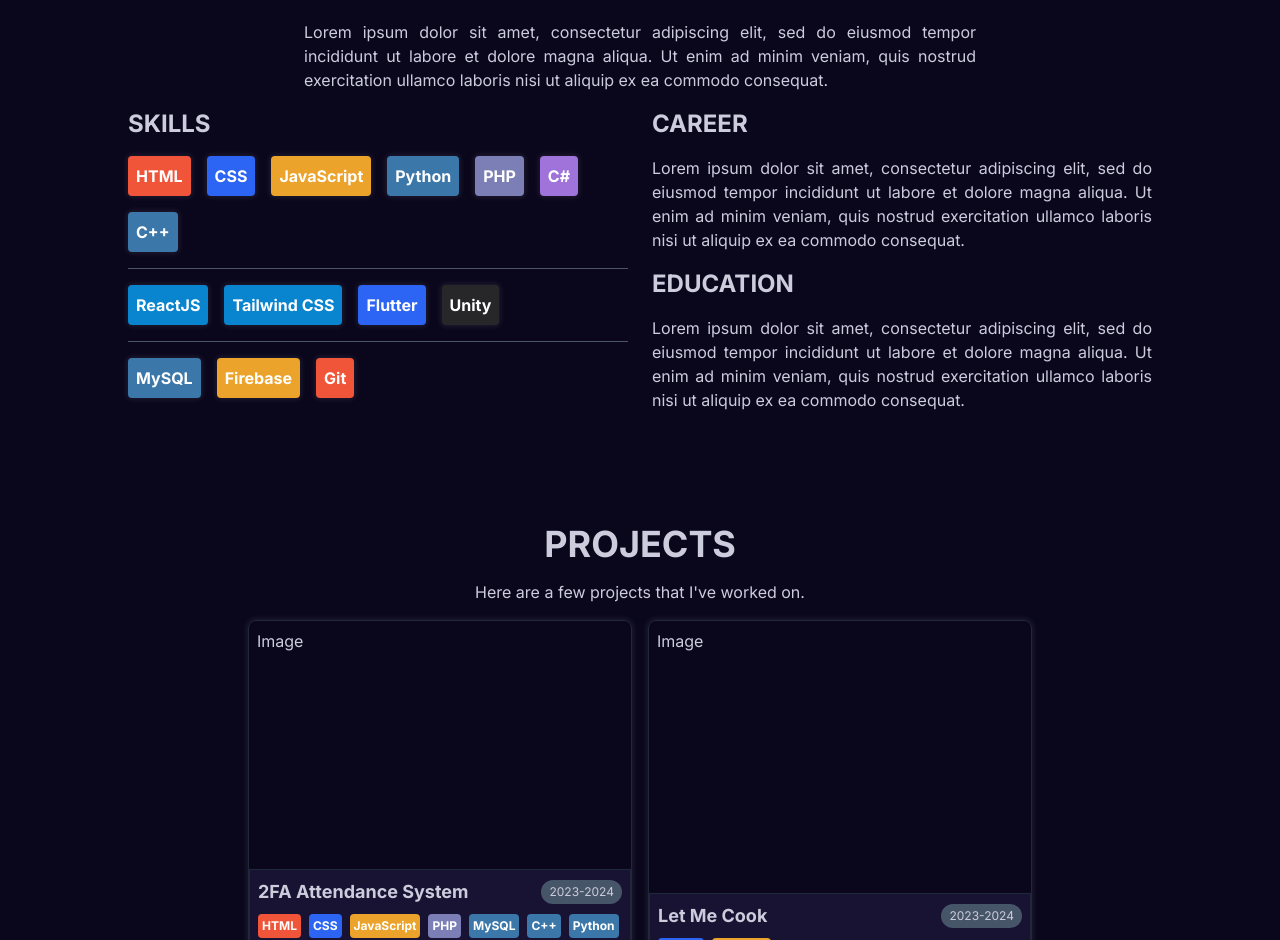
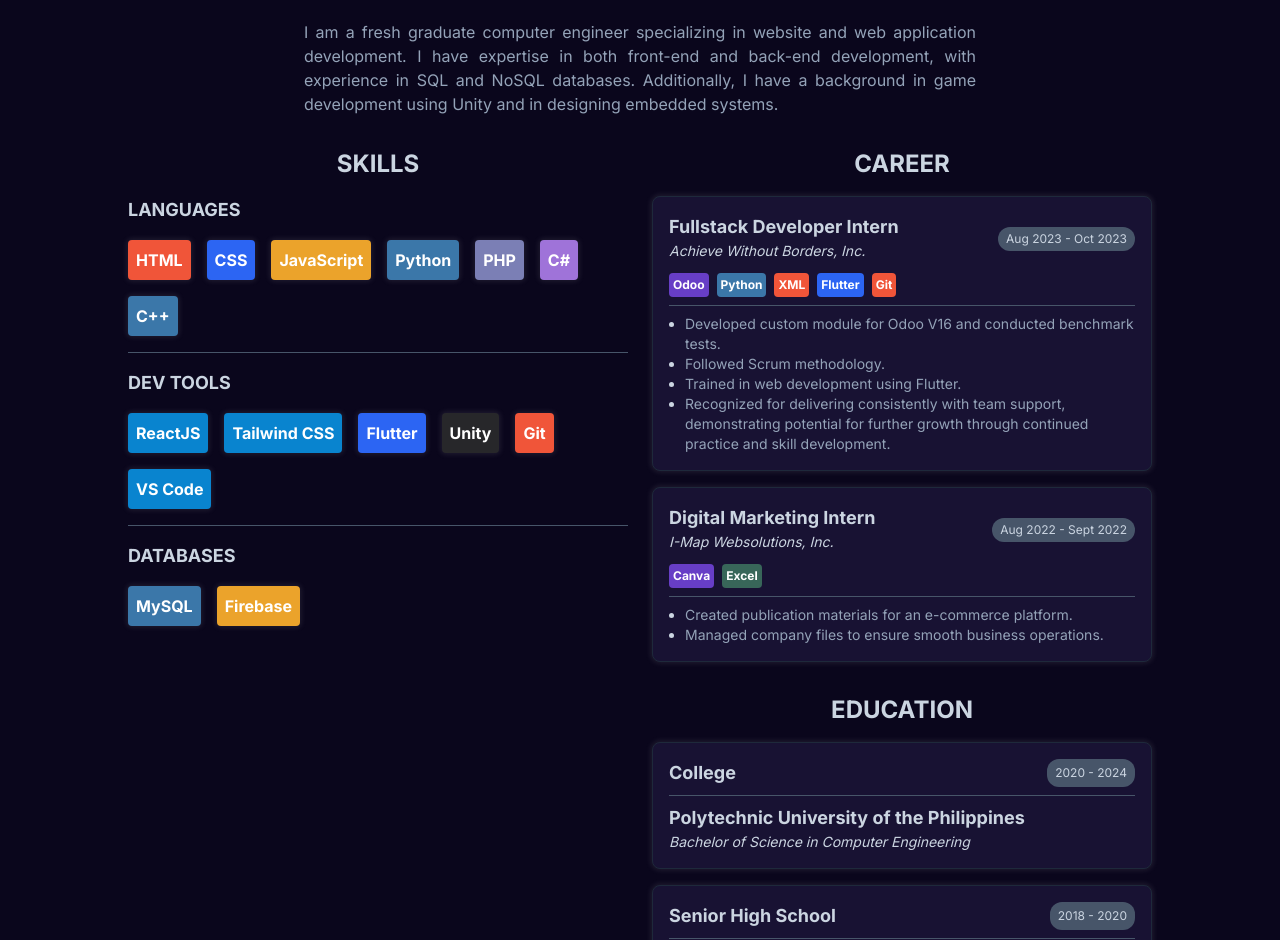
Before and after one commit to mccedddy/portfolio, a React (Create React App) app: page / in a window 1280 px wide. Shown: the part 932-1872 px from the top of the page. Built offline with nearby package versions, Linux system fonts and the light colour scheme.

Commit message:
fixed layout and added details on about

```diff
--- a/src/components/About.js
+++ b/src/components/About.js
@@ -1,20 +1,24 @@
 import React from "react";
 import SkillTile from "./SkillTile";
+import WorkTile from "./WorkTile";
+import SchoolTile from "./SchoolTile";
 
 function About() {
   return (
     <section className="w-full flex flex-col justify-center items-center p-4">
       <h1 className="text-4xl font-bold m-4">ABOUT ME</h1>
-      <h1 className="max-w-2xl text-justify">
-        Lorem ipsum dolor sit amet, consectetur adipiscing elit, sed do eiusmod
-        tempor incididunt ut labore et dolore magna aliqua. Ut enim ad minim
-        veniam, quis nostrud exercitation ullamco laboris nisi ut aliquip ex ea
-        commodo consequat.
+      <h1 className="max-w-2xl text-slate-400 text-justify">
+        I am a fresh graduate computer engineer specializing in website and web
+        application development. I have expertise in both front-end and back-end
+        development, with experience in SQL and NoSQL databases. Additionally, I
+        have a background in game development using Unity and in designing
+        embedded systems.
       </h1>
-      <div className="max-w-5xl grid grid-cols-1 md:grid-cols-2 gap-6 mt-4">
+      <div className="max-w-5xl grid grid-cols-1 md:grid-cols-2 gap-6 mt-8">
         <div className="flex flex-col gap-4">
-          <h1 className="text-justify text-2xl font-bold">SKILLS</h1>
-          <div className="flex gap-4 flex-wrap border-b border-gray-600 pb-4">
+          <h1 className="text-center text-2xl font-bold">SKILLS</h1>
+          <h1 className="text-justify text-lg font-bold">LANGUAGES</h1>
+          <div className="flex gap-4 flex-wrap border-b border-slate-600 pb-4">
             <SkillTile text="HTML" />
             <SkillTile text="CSS" />
             <SkillTile text="JavaScript" />
@@ -23,33 +27,69 @@ function About() {
             <SkillTile text="C#" />
             <SkillTile text="C++" />
           </div>
-          <div className="flex gap-4 flex-wrap border-b border-gray-600 pb-4">
+          <h1 className="text-justify text-lg font-bold">DEV TOOLS</h1>
+          <div className="flex gap-4 flex-wrap border-b border-slate-600 pb-4">
             <SkillTile text="ReactJS" />
             <SkillTile text="Tailwind CSS" />
             <SkillTile text="Flutter" />
             <SkillTile text="Unity" />
+            <SkillTile text="Git" />
+            <SkillTile text="VS Code" />
           </div>
+          <h1 className="text-justify text-lg font-bold">DATABASES</h1>
           <div className="flex gap-4">
             <SkillTile text="MySQL" />
             <SkillTile text="Firebase" />
-            <SkillTile text="Git" />
           </div>
         </div>
         <div className="flex flex-col gap-4">
-          <h1 className="text-justify text-2xl font-bold">CAREER</h1>
-          <h1 className="text-justify">
-            Lorem ipsum dolor sit amet, consectetur adipiscing elit, sed do
-            eiusmod tempor incididunt ut labore et dolore magna aliqua. Ut enim
-            ad minim veniam, quis nostrud exercitation ullamco laboris nisi ut
-            aliquip ex ea commodo consequat.
-          </h1>
-          <h1 className="text-justify text-2xl font-bold">EDUCATION</h1>
-          <h1 className="text-justify">
-            Lorem ipsum dolor sit amet, consectetur adipiscing elit, sed do
-            eiusmod tempor incididunt ut labore et dolore magna aliqua. Ut enim
-            ad minim veniam, quis nostrud exercitation ullamco laboris nisi ut
-            aliquip ex ea commodo consequat.
-          </h1>
+          <h1 className="text-center text-2xl font-bold">CAREER</h1>
+          <WorkTile
+            role="Fullstack Developer Intern"
+            company="Achieve Without Borders, Inc."
+            date="Aug 2023 - Oct 2023"
+            link="https://achievewithoutborders.com/"
+            tags={["Odoo", "Python", "XML", "Flutter", "Git"]}
+            work={[
+              "Developed custom module for Odoo V16 and conducted benchmark tests.",
+              "Followed Scrum methodology.",
+              "Trained in web development using Flutter.",
+              "Recognized for delivering consistently with team support, demonstrating potential for further growth through continued practice and skill development.",
+            ]}
+          />
+          <WorkTile
+            role="Digital Marketing Intern"
+            company="I-Map Websolutions, Inc."
+            date="Aug 2022 - Sept 2022"
+            link="https://www.imapwebsolutions.com/"
+            tags={["Canva", "Excel"]}
+            work={[
+              "Created publication materials for an e-commerce platform.",
+              "Managed company files to ensure smooth business operations.",
+            ]}
+          />
+
+          <h1 className="text-center text-2xl font-bold mt-4">EDUCATION</h1>
+          <SchoolTile
+            course="Bachelor of Science in Computer Engineering"
+            school="Polytechnic University of the Philippines"
+            grade="College"
+            date="2020 - 2024"
+            link="https://www.pup.edu.ph/"
+          />
+          <SchoolTile
+            course="Science, Technology, Engineering, & Mathematics"
+            school="University of Perpetual Help System DALTA - Molino"
+            grade="Senior High School"
+            date="2018 - 2020"
+            link="https://perpetualdalta.edu.ph/"
+          />
+          <SchoolTile
+            school="Divine Jesus Learning Center, Inc."
+            grade="Junior High School"
+            date="2014 - 2018"
+            link="https://www.djlcinc.edu.ph/"
+          />
         </div>
       </div>
     </section>
--- a/src/components/Home.js
+++ b/src/components/Home.js
@@ -7,9 +7,9 @@ function Home() {
       id="home"
     >
       <div>
-        <h1 className="text-xl">Hi! I'm</h1>
+        <h1 className="text-slate-400 text-xl">Hi! I'm</h1>
         <h1 className="text-4xl font-bold">DANIEL JOHN CEDRIC MACALLAN</h1>
-        <h1 className="text-xl">Web Developer</h1>
+        <h1 className="text-slate-400 text-xl">Web Developer</h1>
       </div>
     </section>
   );
--- a/src/components/ProjectTile.js
+++ b/src/components/ProjectTile.js
@@ -3,14 +3,14 @@ import SkillTile from "./SkillTile";
 
 function ProjectTile({ image = "Image", title, date, tags, description }) {
   return (
-    <div className="max-w-96 min-w-64 h-96 flex flex-col border border-gray-800 shadow-light-s rounded-lg hover:scale-105 transition-transform duration-200">
+    <div className="max-w-96 min-w-64 h-96 flex flex-col border border-slate-800 shadow-light-s rounded-lg hover:scale-105 transition-transform duration-200">
       <div className="h-full p-2">
         <h1>{image}</h1>
       </div>
-      <div className="flex flex-col gap-2 border border-gray-800 p-2 bg-customDark rounded-b-lg">
+      <div className="flex flex-col gap-2 border border-slate-800 p-2 bg-customDark rounded-b-lg">
         <div className="flex justify-between items-center">
           <h1 className="font-bold text-lg">{title}</h1>
-          <h1 className="text-xs bg-slate-600 rounded-xl px-2 py-1 flex justify-center items-center">
+          <h1 className="text-xs bg-slate-600 rounded-xl px-2 py-1 inline-flex items-center mt-2 sm:mt-0">
             {date}
           </h1>
         </div>
@@ -19,7 +19,7 @@ function ProjectTile({ image = "Image", title, date, tags, description }) {
             <SkillTile key={index} text={tag} type="tag" />
           ))}
         </div>
-        <h1 className="text-justify">{description}</h1>
+        <h1 className="text-slate-400 text-justify">{description}</h1>
       </div>
     </div>
   );
--- /dev/null
+++ b/src/components/SchoolTile.js
@@ -0,0 +1,31 @@
+import React from "react";
+import PropTypes from "prop-types";
+import SkillTile from "./SkillTile";
+
+function WorkTile({ course, school, grade, date, link }) {
+  return (
+    <div className="flex flex-col p-4 bg-customDark border border-slate-800 shadow-light-s rounded-lg hover:scale-105 transition-transform duration-200">
+      <div className="flex justify-between align-center">
+        <h1 className="text-lg font-bold">{grade}</h1>
+        <h1 className="text-xs bg-slate-600 rounded-xl px-2 py-1 inline-flex items-center mt-2 sm:mt-0">
+          {date}
+        </h1>
+      </div>
+      <div className="w-full pt-2 mb-2 border-b border-slate-600"></div>
+      <a href={link} className="text-lg font-bold hover:underline">
+        {school}
+      </a>
+      <h1 className="text-sm italic">{course}</h1>
+    </div>
+  );
+}
+
+WorkTile.propTypes = {
+  role: PropTypes.string.isRequired,
+  company: PropTypes.string.isRequired,
+  date: PropTypes.string.isRequired,
+  link: PropTypes.string.isRequired,
+  work: PropTypes.arrayOf(PropTypes.string).isRequired,
+};
+
+export default WorkTile;
--- a/src/components/SkillTile.js
+++ b/src/components/SkillTile.js
@@ -22,6 +22,11 @@ const colorMapping = {
   Ethereum: "bg-slate-600",
   Solidity: "bg-slate-600",
   Android: "bg-customGreen",
+  "VS Code": "bg-customBlue-light",
+  Odoo: "bg-customViolet",
+  Canva: "bg-customViolet",
+  Excel: "bg-customGreen",
+  XML: "bg-customOrange",
 };
 
 function SkillTile({ text, type = "skill" }) {
@@ -30,7 +35,9 @@ function SkillTile({ text, type = "skill" }) {
   if (type === "tag") {
     return (
       <div>
-        <h1 className={`rounded text-xs text-white p-1 font-bold ${bgColor}`}>
+        <h1
+          className={`rounded text-xs text-white p-1 font-bold ${bgColor} hover:-translate-y-1 transition-transform`}
+        >
           {text}
         </h1>
       </div>
--- /dev/null
+++ b/src/components/WorkTile.js
@@ -0,0 +1,45 @@
+import React from "react";
+import PropTypes from "prop-types";
+import SkillTile from "./SkillTile";
+
+function WorkTile({ role, company, date, link, tags, work }) {
+  return (
+    <div className="flex flex-col p-4 bg-customDark border border-slate-800 shadow-light-s rounded-lg hover:scale-105 transition-transform duration-200">
+      <div className="flex flex-col flex-wrap sm:flex-row sm:justify-between sm:items-center mb-2">
+        <div className="flex flex-col">
+          <h1 className="text-lg font-bold">{role}</h1>
+          <a href={link} className="text-sm italic mb-1 hover:underline">
+            {company}
+          </a>
+        </div>
+        <h1 className="text-xs bg-slate-600 rounded-xl px-2 py-1 inline-flex items-center mt-2 sm:mt-0">
+          {date}
+        </h1>
+      </div>
+      <div className="flex flex-wrap gap-2">
+        {tags.map((tag, index) => (
+          <SkillTile key={index} text={tag} type="tag" />
+        ))}
+      </div>
+      <div className="w-full pt-2 border-b border-slate-600"></div>
+      <ul className="text-sm pt-2 pl-4 list-disc">
+        {work.map((item, index) => (
+          <li key={index}>
+            <h1 className="text-slate-400">{item}</h1>
+          </li>
+        ))}
+      </ul>
+    </div>
+  );
+}
+
+WorkTile.propTypes = {
+  role: PropTypes.string.isRequired,
+  company: PropTypes.string.isRequired,
+  date: PropTypes.string.isRequired,
+  link: PropTypes.string.isRequired,
+  tags: PropTypes.arrayOf(PropTypes.string).isRequired,
+  work: PropTypes.arrayOf(PropTypes.string).isRequired,
+};
+
+export default WorkTile;
--- a/src/index.css
+++ b/src/index.css
@@ -17,8 +17,11 @@ h4,
 h5,
 h6,
 p,
-a {
-  color: #ccccdd;
+a,
+ul,
+ol,
+li {
+  color: rgb(203 213 225);
 }
 
 /* Hide scrollbar for Chrome, Safari and Opera */
--- a/tailwind.config.js
+++ b/tailwind.config.js
@@ -25,7 +25,7 @@ module.exports = {
         },
       },
       boxShadow: {
-        "light-xs": "0 0px 5px 1px rgba(200, 200, 200, 0.2)",
+        "light-xs": "0 0px 5px 1px rgba(200, 200, 200, 0.1)",
         "light-s": "0 0px 5px 2px rgba(200, 200, 200, 0.1)",
         "light-3xl": "0 0px 20px 3px rgba(200, 200, 200, 0.2)",
         "light-4xl": "0 0px 50px 1px rgba(200, 200, 200, 0.1)",
```
Also changed, not shown: src/components/Footer.js (+7 -7 lines), src/components/Navbar.js (+18 -3 lines).
